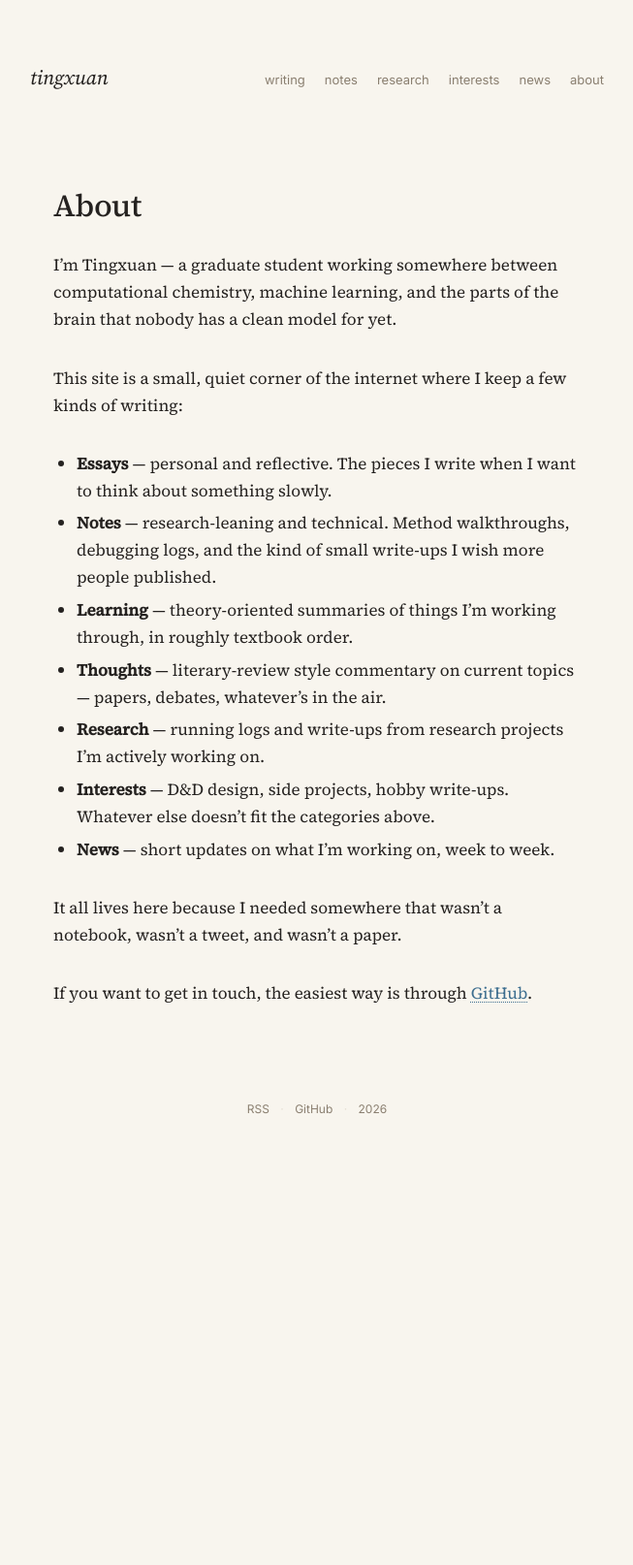
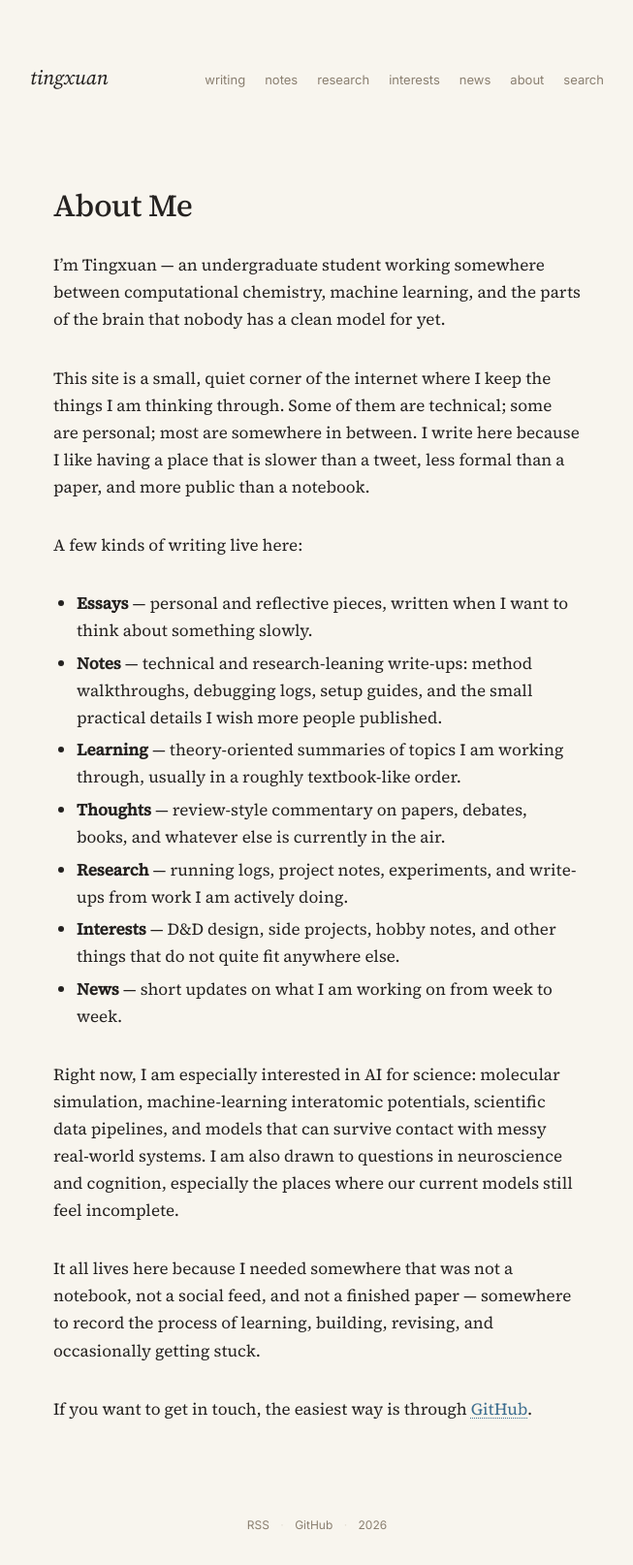
Before and after one commit to TingXuan-Huang/TingXuan-Huang.github.io, a Jekyll site: the page built from about.md, in a window 1280 px wide. Shown: the whole page at 97% size, without its empty margins (313-966 px from the left). Built offline with Jekyll 4.4.1, drawn with Linux system fonts in a browser that asks for light colours; before the commit the page ends 1186 px from its top, so only the background shows below that.

Commit message:
Add /search/ page with client-side substring search
Build-time Liquid template emits a JSON index of all posts at
/search.json (title, excerpt, category, date). The new /search/ page
fetches it once and filters posts inline as the user types — no
external service, no JS framework, ~80 lines of vanilla JS. Adds
"search" to the header nav.

Also fixes the about-page bio to read "undergraduate" instead of
"graduate" student.

```diff
--- a/_includes/header.html
+++ b/_includes/header.html
@@ -7,5 +7,6 @@
     <a href="{{ '/interests/' | relative_url }}">interests</a>
     <a href="{{ '/news/' | relative_url }}">news</a>
     <a href="{{ '/about/' | relative_url }}">about</a>
+    <a href="{{ '/search/' | relative_url }}">search</a>
   </nav>
 </header>
--- a/about.md
+++ b/about.md
@@ -4,20 +4,24 @@
 permalink: /about/
 ---
 
-# About
+# About Me
 
-I'm Tingxuan — a graduate student working somewhere between computational chemistry, machine learning, and the parts of the brain that nobody has a clean model for yet.
+I'm Tingxuan — an undergraduate student working somewhere between computational chemistry, machine learning, and the parts of the brain that nobody has a clean model for yet.
 
-This site is a small, quiet corner of the internet where I keep a few kinds of writing:
+This site is a small, quiet corner of the internet where I keep the things I am thinking through. Some of them are technical; some are personal; most are somewhere in between. I write here because I like having a place that is slower than a tweet, less formal than a paper, and more public than a notebook.
 
-- **Essays** — personal and reflective. The pieces I write when I want to think about something slowly.
-- **Notes** — research-leaning and technical. Method walkthroughs, debugging logs, and the kind of small write-ups I wish more people published.
-- **Learning** — theory-oriented summaries of things I'm working through, in roughly textbook order.
-- **Thoughts** — literary-review style commentary on current topics — papers, debates, whatever's in the air.
-- **Research** — running logs and write-ups from research projects I'm actively working on.
-- **Interests** — D&D design, side projects, hobby write-ups. Whatever else doesn't fit the categories above.
-- **News** — short updates on what I'm working on, week to week.
+A few kinds of writing live here:
 
-It all lives here because I needed somewhere that wasn't a notebook, wasn't a tweet, and wasn't a paper.
+- **Essays** — personal and reflective pieces, written when I want to think about something slowly.
+- **Notes** — technical and research-leaning write-ups: method walkthroughs, debugging logs, setup guides, and the small practical details I wish more people published.
+- **Learning** — theory-oriented summaries of topics I am working through, usually in a roughly textbook-like order.
+- **Thoughts** — review-style commentary on papers, debates, books, and whatever else is currently in the air.
+- **Research** — running logs, project notes, experiments, and write-ups from work I am actively doing.
+- **Interests** — D&D design, side projects, hobby notes, and other things that do not quite fit anywhere else.
+- **News** — short updates on what I am working on from week to week.
+
+Right now, I am especially interested in AI for science: molecular simulation, machine-learning interatomic potentials, scientific data pipelines, and models that can survive contact with messy real-world systems. I am also drawn to questions in neuroscience and cognition, especially the places where our current models still feel incomplete.
+
+It all lives here because I needed somewhere that was not a notebook, not a social feed, and not a finished paper — somewhere to record the process of learning, building, revising, and occasionally getting stuck.
 
 If you want to get in touch, the easiest way is through [GitHub]({{ site.github_url }}).
--- a/assets/css/main.scss
+++ b/assets/css/main.scss
@@ -450,6 +450,44 @@
   padding: 2rem 0;
 }
 
+/* Search */
+.search-bar {
+  margin-bottom: 2rem;
+}
+
+.search-input {
+  width: 100%;
+  font-family: var(--font-serif);
+  font-size: 17px;
+  line-height: 1.5;
+  padding: 0.65rem 0.9rem;
+  background: var(--paper);
+  color: var(--ink);
+  border: 1px solid var(--divider);
+  border-radius: 6px;
+  outline: none;
+  transition: border-color 0.15s ease;
+  -webkit-appearance: none;
+  appearance: none;
+}
+
+.search-input:focus {
+  border-color: var(--sky);
+}
+
+.search-input::placeholder {
+  color: var(--muted);
+  font-style: italic;
+}
+
+.search-status {
+  font-family: var(--font-sans);
+  font-size: 12px;
+  color: var(--muted);
+  margin: 0.65rem 0 0;
+  min-height: 1em;
+}
+
 /* ============================================================================
    Site footer
    ============================================================================ */
```
Also changed, not shown: _layouts/search.html (added, +28 -0 lines), assets/js/search.js (added, +85 -0 lines), search.json (added, +17 -0 lines), search.md (added, +5 -0 lines).
